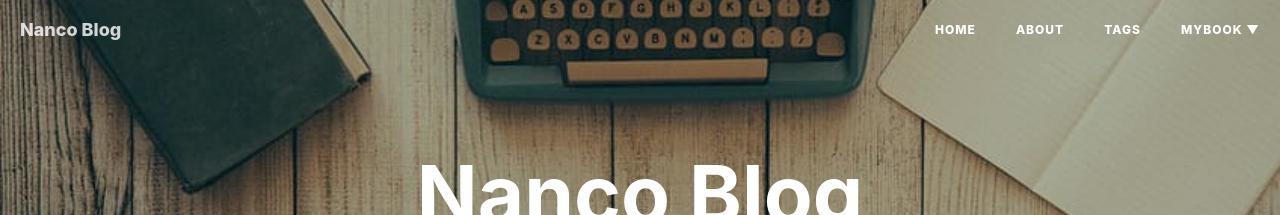
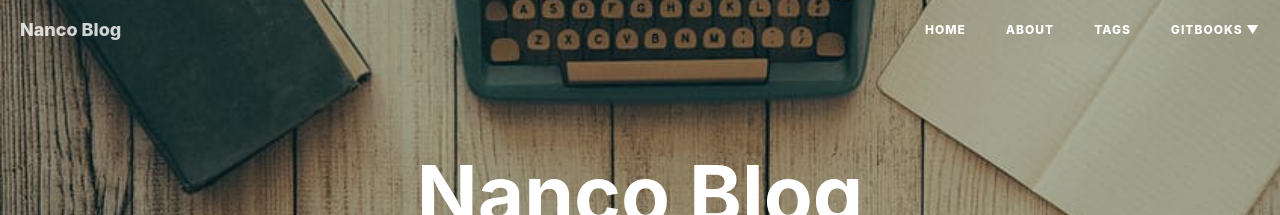
Before and after one commit to meetnanco/meetnanco.github.io, a Jekyll site: the page built from index.html, in a window 1280 px wide. Shown: the top 215 px of the page. Built offline with Jekyll 4.4.1, drawn with Linux system fonts in a browser that asks for light colours; nearby versions of some CDN libraries; the list of posts is cut into pages by our own code; comment, search, counter and statistics services are not loaded.

```diff
--- a/_includes/nav.html
+++ b/_includes/nav.html
@@ -87,7 +87,7 @@
                     </li>
                     {% endif %}{% endfor %}
                     <li class="navlinks-container">
-                        <a class="navlinks-parent" href="javascript:void(0)">mybook</a>
+                        <a class="navlinks-parent" href="javascript:void(0)">gitbooks</a>
                         <div class="navlinks-children">
 
                             <a href="https://chai2010.gitbooks.io/advanced-go-programming-book/content/">Advanced Go Programming</a>
@@ -112,22 +112,22 @@
     var $navbar = document.querySelector('#huxblog_navbar');
     var $collapse = document.querySelector('.navbar-collapse');
 
-    // var __HuxNav__ = {
-    //     close: function(){
-    //         $navbar.className = " ";
-    //         // wait until animation end.
-    //         setTimeout(function(){
-    //             // prevent frequently toggle
-    //             if($navbar.className.indexOf('in') < 0) {
-    //                 $collapse.style.height = "0px"
-    //             }
-    //         },400)
-    //     },
-    //     open: function(){
-    //         $collapse.style.height = "auto"
-    //         $navbar.className += " in";
-    //     }
-    // }
+    var __HuxNav__ = {
+        close: function(){
+            $navbar.className = " ";
+            // wait until animation end.
+            setTimeout(function(){
+                // prevent frequently toggle
+                if($navbar.className.indexOf('in') < 0) {
+                    $collapse.style.height = "0px"
+                }
+            },400)
+        },
+        open: function(){
+            $collapse.style.height = "auto"
+            $navbar.className += " in";
+        }
+    }
 
     var mobileClick = {
         init : function() {
@@ -146,13 +146,13 @@
     }
 
     // Bind Event
-    // $toggle.addEventListener('click', function(e){
-    //     if ($navbar.className.indexOf('in') > 0) {
-    //         __HuxNav__.close()
-    //     }else{
-    //         __HuxNav__.open()
-    //     }
-    // })
+    $toggle.addEventListener('click', function(e){
+        if ($navbar.className.indexOf('in') > 0) {
+            __HuxNav__.close()
+        }else{
+            __HuxNav__.open()
+        }
+    })
 
     /**
      * Since Fastclick is used to delegate 'touchstart' globally
```
Also changed, not shown: other parts of _includes/nav.html (+2 -1 lines).
